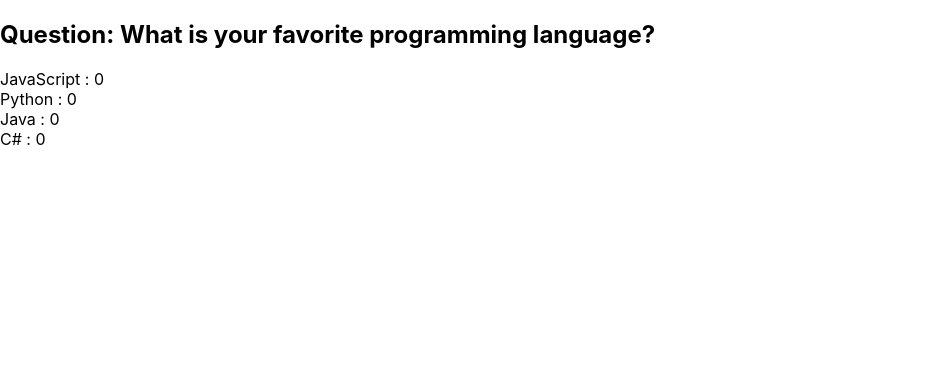
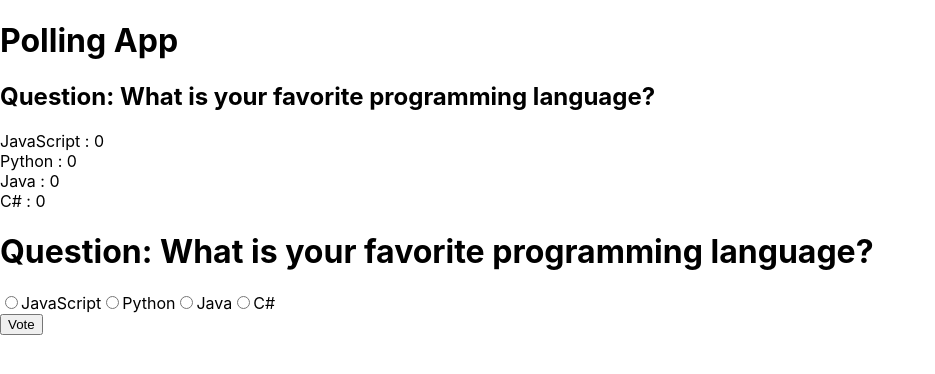
Before and after one commit to ameerparial/EADExam, a React (Create React App) app: page / in a window 1280 px wide. Shown: the top 374 px of the page, without its empty margins (0-935 px from the left). Built offline with nearby package versions, Linux system fonts and the light colour scheme.

Commit message:
Logic Implemented

```diff
--- a/src/App.js
+++ b/src/App.js
@@ -1,11 +1,28 @@
 import './App.css';
-import HelloWorld from './Components/HelloWorld';
 import PollDisplay from './Components/PollDisplay';
+import UserParticipation from './Components/UserParticipation';
 
 function App() {
+  const questionAnswers = {
+    "question": "What is your favorite programming language?",
+    "choices": [
+      { "id": 1, "label": "JavaScript", "votes": 0 },
+      { "id": 2, "label": "Python", "votes": 0 },
+      { "id": 3, "label": "Java", "votes": 0 },
+      { "id": 4, "label": "C#", "votes": 0 }
+    ]
+  }
+
+  function updateVote(){
+
+  }
+
   return (
     <>
-      <PollDisplay/>
+      <h1>Polling App</h1>
+      <PollDisplay question={questionAnswers}/>
+      <UserParticipation question={questionAnswers} username='Ameer Hamza' updateVote={updateVote}/>
+
     </>
 
   );
--- a/src/Components/PollDisplay.js
+++ b/src/Components/PollDisplay.js
@@ -2,21 +2,12 @@
 
 import React from 'react'
 
-function PollDisplay() {
-    const questionAnswers = {
-        "question": "What is your favorite programming language?",
-        "choices": [
-          { "id": 1, "label": "JavaScript", "votes": 0 },
-          { "id": 2, "label": "Python", "votes": 0 },
-          { "id": 3, "label": "Java", "votes": 0 },
-          { "id": 4, "label": "C#", "votes": 0 }
-        ]
-    }
+function PollDisplay({question}) {
 
     return (
         <>
-            <h2>Question: {questionAnswers.question}</h2>
-            {questionAnswers.choices.map(((choice, index)=>(
+            <h2>Question: {question.question}</h2>
+            {question.choices.map(((choice, index)=>(
                 <div key={index}>{`${choice.label} : ${choice.votes}`}</div>
             )))
             }
--- a/src/Components/UserParticipation.js
+++ b/src/Components/UserParticipation.js
@@ -13,9 +13,10 @@ class UserParticipation extends React.Component {
     handleClick() {
       console.log('submitted option', this.state.selectedOption);
       //Update vote where select value is matching
+      this.props.updateVote(this.state.selectedOption);
+
       console.log(this.state.selectedOption);
       this.setState({submitted:true});
-
     }
 
     handleOnChange(e) {
```
